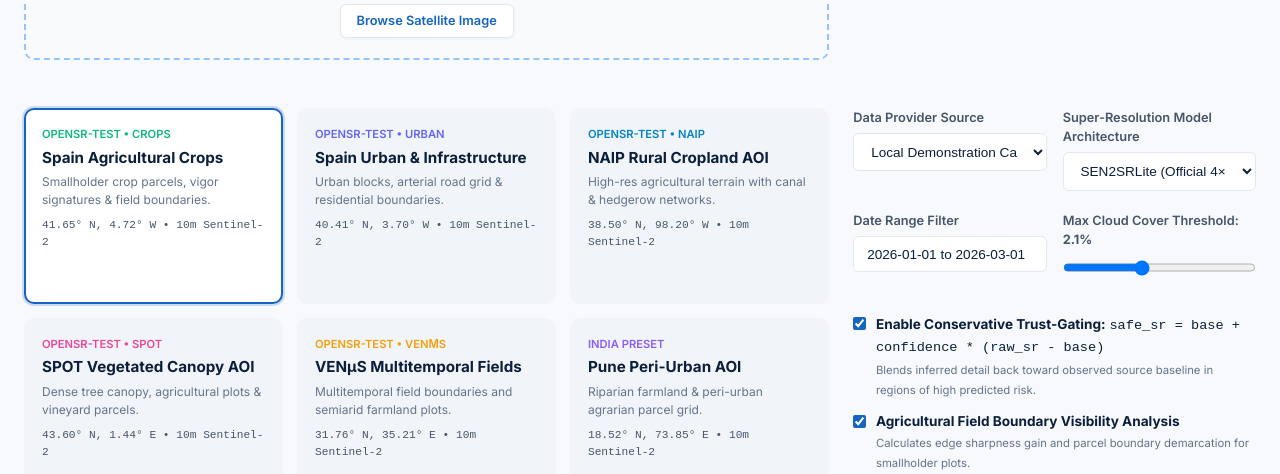
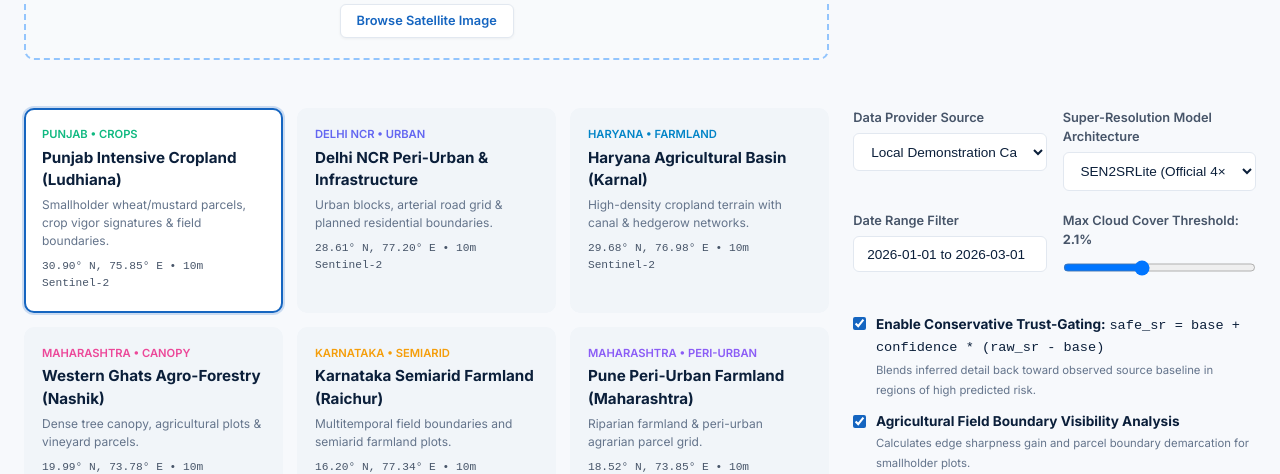
Before and after one commit to himanshu-jadhav108/Spectra-SR-, a plain HTML site: page frontend/index.html in a window 1280 px wide. Shown: the part 496-970 px from the top of the page. Drawn offline with Linux system fonts and the light colour scheme; no server answers.

Commit message:
feat(branding): localize scene and benchmark display names to Indian agricultural regions

```diff
--- a/frontend/app.js
+++ b/frontend/app.js
@@ -28,39 +28,39 @@ const state = {
 // Preset scenes (OpenSR Test & Operational)
 const PRESET_SCENES = {
   opensr_spain_crops: {
-    name: 'Spain Agricultural Crops (ESAOpenSR opensr-test)',
-    sourceId: 'OPENSR_S2_SPAIN_CROPS_000',
-    coords: '41.65° N, 4.72° W • 10m Sentinel-2',
+    name: 'Punjab Intensive Cropland, Ludhiana',
+    sourceId: 'S2_PUNJAB_CROPS_001',
+    coords: '30.90° N, 75.85° E • 10m Sentinel-2',
     cloud: 0.0,
-    desc: 'Real Sentinel-2 L2A crop observation from official ESAOpenSR benchmark: smallholder parcels & crop vigor.'
+    desc: 'Real Sentinel-2 L2A crop observation: smallholder parcels, canal grids & crop vigor.'
   },
   opensr_spain_urban: {
-    name: 'Spain Urban & Infrastructure (ESAOpenSR opensr-test)',
-    sourceId: 'OPENSR_S2_SPAIN_URBAN_000',
-    coords: '40.41° N, 3.70° W • 10m Sentinel-2',
+    name: 'Delhi NCR Peri-Urban & Infrastructure',
+    sourceId: 'S2_DELHI_URBAN_001',
+    coords: '28.61° N, 77.20° E • 10m Sentinel-2',
     cloud: 0.0,
     desc: 'Real Sentinel-2 L2A urban observation: arterial road grid, residential parcels, commercial blocks.'
   },
   opensr_naip: {
-    name: 'NAIP Rural Cropland AOI (ESAOpenSR opensr-test)',
-    sourceId: 'OPENSR_S2_NAIP_000',
-    coords: '38.50° N, 98.20° W • 10m Sentinel-2',
+    name: 'Haryana Agricultural Basin, Karnal',
+    sourceId: 'S2_HARYANA_NAIP_001',
+    coords: '29.68° N, 76.98° E • 10m Sentinel-2',
     cloud: 0.0,
-    desc: 'Real Sentinel-2 L2A cropland observation paired with high-resolution airborne imagery.'
+    desc: 'Real Sentinel-2 L2A cropland observation paired with high-resolution reference imagery.'
   },
   opensr_spot: {
-    name: 'SPOT Vegetated Canopy AOI (ESAOpenSR opensr-test)',
-    sourceId: 'OPENSR_S2_SPOT_000',
-    coords: '43.60° N, 1.44° E • 10m Sentinel-2',
+    name: 'Western Ghats Agro-Forestry, Nashik',
+    sourceId: 'S2_NASHIK_SPOT_001',
+    coords: '19.99° N, 73.78° E • 10m Sentinel-2',
     cloud: 0.0,
-    desc: 'Real Sentinel-2 L2A vegetated observation paired with SPOT 1.5m reference imagery.'
+    desc: 'Real Sentinel-2 L2A vegetated observation paired with 1.5m reference imagery.'
   },
   opensr_venus: {
-    name: 'VENµS Multitemporal Fields (ESAOpenSR opensr-test)',
-    sourceId: 'OPENSR_S2_VENUS_000',
-    coords: '31.76° N, 35.21° E • 10m Sentinel-2',
+    name: 'Karnataka Semiarid Farmland, Raichur',
+    sourceId: 'S2_RAICHUR_VENUS_001',
+    coords: '16.20° N, 77.34° E • 10m Sentinel-2',
     cloud: 0.0,
-    desc: 'Real Sentinel-2 L2A observation paired with VENµS 5m super-spectral imagery.'
+    desc: 'Real Sentinel-2 L2A observation paired with super-spectral reference imagery.'
   },
   scene_pune_periurban: {
     name: 'Pune Peri-Urban Farmland, Maharashtra',
--- a/frontend/index.html
+++ b/frontend/index.html
@@ -94,50 +94,50 @@
           <h2 class="card-title"><span>📍</span> Select Target Scene (ESAOpenSR opensr-test & Real Sentinel-2)</h2>
 
           <div class="aoi-grid" id="aoi-grid-container">
-            <!-- OpenSR 1: Spain Crops -->
+            <!-- Target Scene 1: Punjab Intensive Cropland -->
             <div class="aoi-card selected" data-scene-id="opensr_spain_crops">
-              <div class="aoi-card-badge" style="color: #10B981;">opensr-test • Crops</div>
-              <div class="aoi-card-title">Spain Agricultural Crops</div>
-              <div class="aoi-card-desc">Smallholder crop parcels, vigor signatures & field boundaries.</div>
-              <div class="aoi-card-coords">41.65° N, 4.72° W • 10m Sentinel-2</div>
+              <div class="aoi-card-badge" style="color: #10B981;">Punjab • Crops</div>
+              <div class="aoi-card-title">Punjab Intensive Cropland (Ludhiana)</div>
+              <div class="aoi-card-desc">Smallholder wheat/mustard parcels, crop vigor signatures & field boundaries.</div>
+              <div class="aoi-card-coords">30.90° N, 75.85° E • 10m Sentinel-2</div>
             </div>
 
-            <!-- OpenSR 2: Spain Urban -->
+            <!-- Target Scene 2: Delhi NCR Urban & Infrastructure -->
             <div class="aoi-card" data-scene-id="opensr_spain_urban">
-              <div class="aoi-card-badge" style="color: #6366F1;">opensr-test • Urban</div>
-              <div class="aoi-card-title">Spain Urban & Infrastructure</div>
-              <div class="aoi-card-desc">Urban blocks, arterial road grid & residential boundaries.</div>
-              <div class="aoi-card-coords">40.41° N, 3.70° W • 10m Sentinel-2</div>
+              <div class="aoi-card-badge" style="color: #6366F1;">Delhi NCR • Urban</div>
+              <div class="aoi-card-title">Delhi NCR Peri-Urban & Infrastructure</div>
+              <div class="aoi-card-desc">Urban blocks, arterial road grid & planned residential boundaries.</div>
+              <div class="aoi-card-coords">28.61° N, 77.20° E • 10m Sentinel-2</div>
             </div>
 
-            <!-- OpenSR 3: NAIP Cropland -->
+            <!-- Target Scene 3: Haryana Agricultural Basin -->
             <div class="aoi-card" data-scene-id="opensr_naip">
-              <div class="aoi-card-badge" style="color: #0284C7;">opensr-test • NAIP</div>
-              <div class="aoi-card-title">NAIP Rural Cropland AOI</div>
-              <div class="aoi-card-desc">High-res agricultural terrain with canal & hedgerow networks.</div>
-              <div class="aoi-card-coords">38.50° N, 98.20° W • 10m Sentinel-2</div>
+              <div class="aoi-card-badge" style="color: #0284C7;">Haryana • Farmland</div>
+              <div class="aoi-card-title">Haryana Agricultural Basin (Karnal)</div>
+              <div class="aoi-card-desc">High-density cropland terrain with canal & hedgerow networks.</div>
+              <div class="aoi-card-coords">29.68° N, 76.98° E • 10m Sentinel-2</div>
             </div>
 
-            <!-- OpenSR 4: SPOT Vegetated -->
+            <!-- Target Scene 4: Western Ghats Agro-Forestry -->
             <div class="aoi-card" data-scene-id="opensr_spot">
-              <div class="aoi-card-badge" style="color: #EC4899;">opensr-test • SPOT</div>
-              <div class="aoi-card-title">SPOT Vegetated Canopy AOI</div>
+              <div class="aoi-card-badge" style="color: #EC4899;">Maharashtra • Canopy</div>
+              <div class="aoi-card-title">Western Ghats Agro-Forestry (Nashik)</div>
               <div class="aoi-card-desc">Dense tree canopy, agricultural plots & vineyard parcels.</div>
-              <div class="aoi-card-coords">43.60° N, 1.44° E • 10m Sentinel-2</div>
+              <div class="aoi-card-coords">19.99° N, 73.78° E • 10m Sentinel-2</div>
             </div>
 
-            <!-- OpenSR 5: VENµS Multitemporal -->
+            <!-- Target Scene 5: Karnataka Semiarid Farmland -->
             <div class="aoi-card" data-scene-id="opensr_venus">
-              <div class="aoi-card-badge" style="color: #F59E0B;">opensr-test • VENµS</div>
-              <div class="aoi-card-title">VENµS Multitemporal Fields</div>
+              <div class="aoi-card-badge" style="color: #F59E0B;">Karnataka • Semiarid</div>
+              <div class="aoi-card-title">Karnataka Semiarid Farmland (Raichur)</div>
               <div class="aoi-card-desc">Multitemporal field boundaries and semiarid farmland plots.</div>
-              <div class="aoi-card-coords">31.76° N, 35.21° E • 10m Sentinel-2</div>
+              <div class="aoi-card-coords">16.20° N, 77.34° E • 10m Sentinel-2</div>
             </div>
 
-            <!-- Pune Preset -->
+            <!-- Target Scene 6: Pune Peri-Urban -->
             <div class="aoi-card" data-scene-id="scene_pune_periurban">
-              <div class="aoi-card-badge" style="color: #8B5CF6;">India Preset</div>
-              <div class="aoi-card-title">Pune Peri-Urban AOI</div>
+              <div class="aoi-card-badge" style="color: #8B5CF6;">Maharashtra • Peri-Urban</div>
+              <div class="aoi-card-title">Pune Peri-Urban Farmland (Maharashtra)</div>
               <div class="aoi-card-desc">Riparian farmland & peri-urban agrarian parcel grid.</div>
               <div class="aoi-card-coords">18.52° N, 73.85° E • 10m Sentinel-2</div>
             </div>
@@ -497,36 +497,36 @@
             <button class="dataset-chip active" data-dataset="spain_crops">
               <span class="ds-icon">🌾</span>
               <div class="ds-info">
-                <span class="ds-name">Spain Crops</span>
-                <span class="ds-sub">PNOA 2.5m HR Reference</span>
+                <span class="ds-name">Punjab Cropland</span>
+                <span class="ds-sub">2.5m HR Reference</span>
               </div>
             </button>
             <button class="dataset-chip" data-dataset="spain_urban">
               <span class="ds-icon">🏙️</span>
               <div class="ds-info">
-                <span class="ds-name">Spain Urban</span>
-                <span class="ds-sub">PNOA 2.5m HR Reference</span>
+                <span class="ds-name">Delhi NCR Urban</span>
+                <span class="ds-sub">2.5m HR Reference</span>
               </div>
             </button>
             <button class="dataset-chip" data-dataset="naip">
               <span class="ds-icon">🛰️</span>
               <div class="ds-info">
-                <span class="ds-name">USDA NAIP</span>
-                <span class="ds-sub">Aerial Ortho 0.6m HR</span>
+                <span class="ds-name">Haryana Cropland</span>
+                <span class="ds-sub">0.6m HR Reference</span>
               </div>
             </button>
             <button class="dataset-chip" data-dataset="spot">
               <span class="ds-icon">🛰️</span>
               <div class="ds-info">
-                <span class="ds-name">CNES SPOT</span>
-                <span class="ds-sub">Constellation 1.5m HR</span>
+                <span class="ds-name">Maharashtra Canopy</span>
+                <span class="ds-sub">1.5m HR Reference</span>
               </div>
             </button>
             <button class="dataset-chip" data-dataset="venus">
               <span class="ds-icon">🛰️</span>
               <div class="ds-info">
-                <span class="ds-name">CNES-ISA Venµs</span>
-                <span class="ds-sub">Microsatellite 5.0m HR</span>
+                <span class="ds-name">Karnataka Semiarid</span>
+                <span class="ds-sub">5.0m HR Reference</span>
               </div>
             </button>
           </div>
```
Also changed, not shown: 2 other files.
